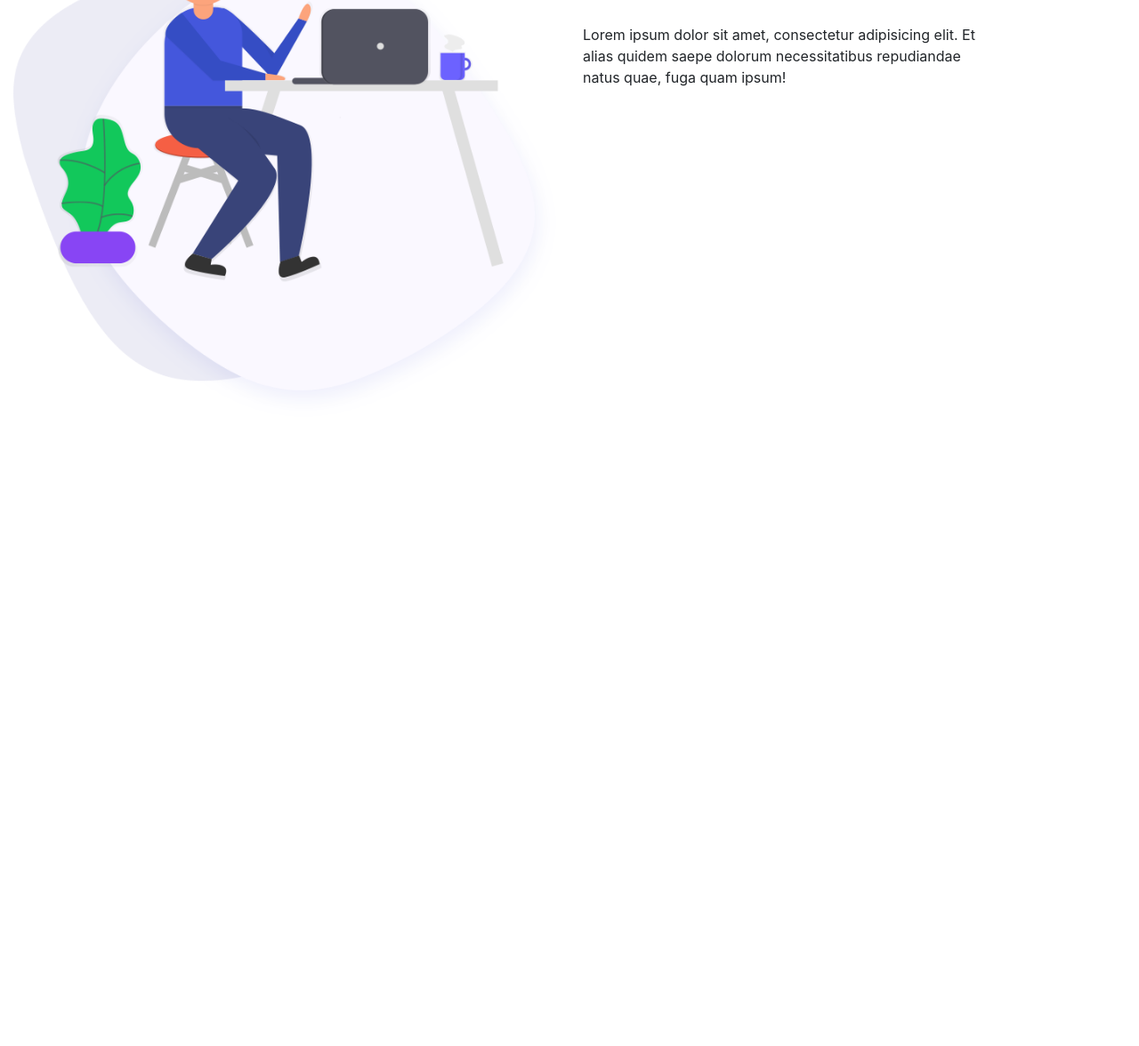
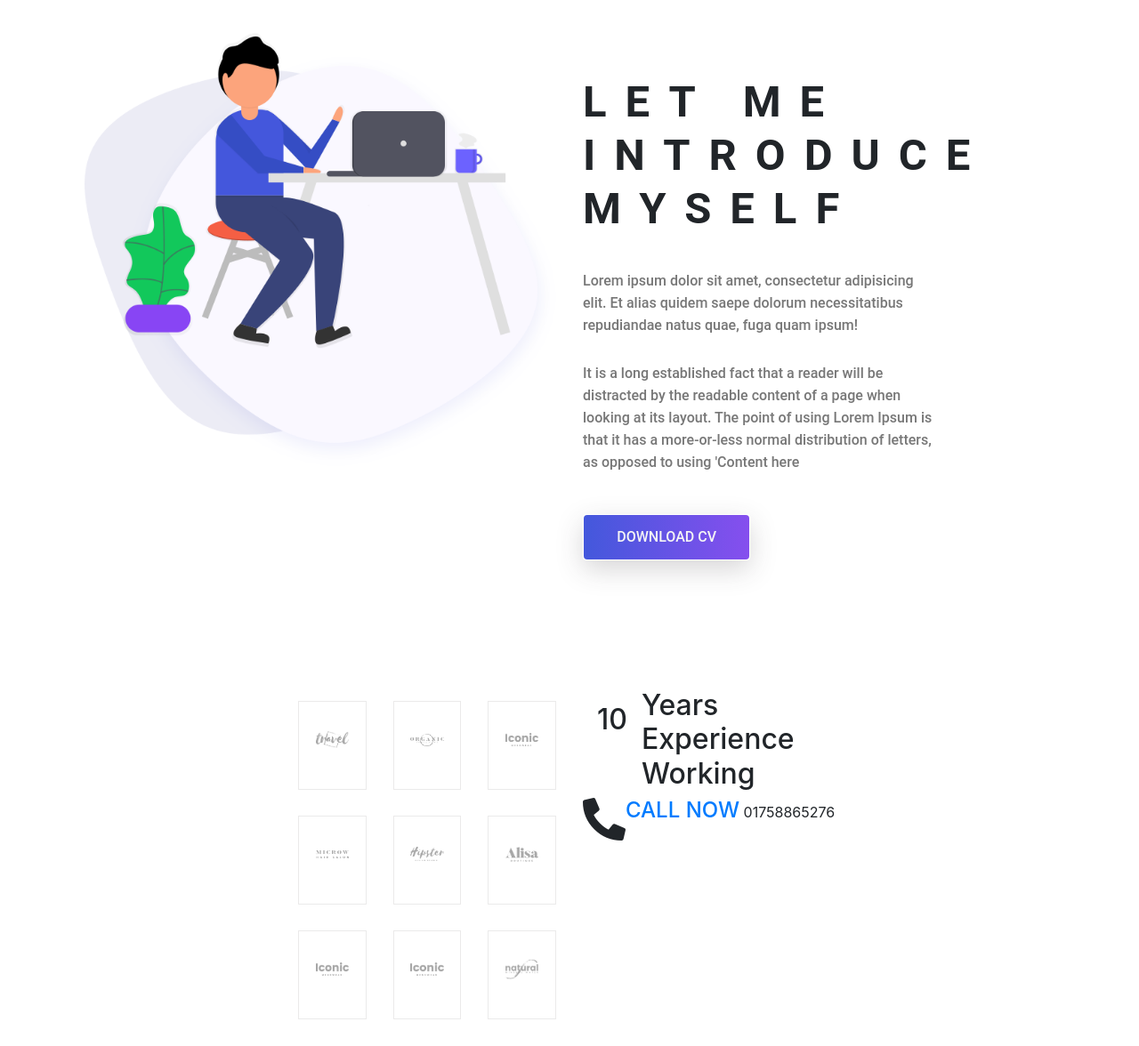
Before and after one commit to me6edi/Parsonal-Portfolio-1-HTML-CSS-Bootstrap-JavaScript, a plain HTML site: page index.html in a window 1280 px wide. Shown: the part 928-2104 px from the top of the page at 89% size. Before the commit the page ends 1397 px from the top, so only its background shows below. Drawn offline with Linux system fonts and the light colour scheme.

Commit message:
brand-area

```diff
--- a/css/partials/_globle.css
+++ b/css/partials/_globle.css
@@ -52,3 +52,7 @@ transition: background .6s ease;
 	box-shadow: var(--box-shadow);
 
 }
+p.para{
+	color: var(--text-color);
+	font: normal 500 16px/ 25px var(--roboto)
+}
--- a/css/style.css
+++ b/css/style.css
@@ -70,3 +70,44 @@
 padding:7rem 0;
 width: 90rem;
 }
+/*End Banner Area*/
+
+/*Start About Area*/
+
+.about-area{
+	  padding: 8rem 5rem;
+}
+.about-area .about-title h2> span{
+	display: block;
+	font: normal bold 49px/60px var(--roboto);
+	letter-spacing: 21px;
+}
+.about-area .about-title .paragraph > p{
+	padding: .4rem 0;
+}
+/*End About Area*/
+
+/*Start Brand Area*/
+.site-main .brand-area{
+	padding: 1rem 20rem;
+	margin-bottom: 4rem;
+}
+
+.brand-area .first-row .col-lg-4{
+	display: flex;
+	justify-content: center;
+}
+.brand-area .first-row .col-lg-4 > .single-brand{
+ border: 1px solid var(--border-color);
+ text-align: center;
+ padding: 1.8rem 0rem;
+ margin: .9rem 0;
+ width: 180px;
+ height: 100px;
+ cursor: pointer;
+ transform: transform.4s ease;
+}
+.brand-area .first-row .col-lg-4 > .single-brand > img{
+	width: 50%;
+}
+/*End Brand Area*/
--- a/index.html
+++ b/index.html
@@ -113,16 +113,99 @@
 								<p class="para">
 									Lorem ipsum dolor sit amet, consectetur adipisicing elit. Et alias quidem saepe dolorum necessitatibus repudiandae natus quae, fuga quam ipsum!
 								</p>
-								<div class="para">
-
-								</div>
+								<p class="para">
+									It is a long established fact that a reader will be distracted by the readable content of a page when looking at its layout. The point of using Lorem Ipsum is that it has a more-or-less normal distribution of letters, as opposed to using 'Content here
+								</p>
 							</div>
+							<button type="button" class="btn button primary-button text-uppercase">
+								Download cv
+							</button>
 						</div>
 					</div>
 				</div>
 			</section>
 
 	<!-- ==================== End About Area ====================== -->
+
+
+	<!-- ==================== Start Brand Area ====================== -->
+
+	<div class="brand-area">
+		<div class="container-fluid">
+			<div class="row">
+				<div class="col-xl-6 col-lg-12 col-md-12">
+					<div class="first-row row">
+						<div class="col-lg-4 col-md-6 col-sm-6">
+							 <div class="single-brand">
+							 	<img src="./img/brands/logo1.png" alt="Brand-1">
+							 </div>
+						</div>
+						<div class="col-lg-4 col-md-6 col-sm-6">
+							 <div class="single-brand">
+							 	<img src="./img/brands/logo2.png" alt="Brand-2">
+							 </div>
+						</div>
+						<div class="col-lg-4 col-md-6 col-sm-6">
+							 <div class="single-brand">
+							 	<img src="./img/brands/logo3.png" alt="Brand-3">
+							 </div>
+						</div>
+						<div class="col-lg-4 col-md-6 col-sm-6">
+							 <div class="single-brand">
+							 	<img src="./img/brands/logo4.png" alt="Brand-4">
+							 </div>
+						</div>
+						<div class="col-lg-4 col-md-6 col-sm-6">
+							 <div class="single-brand">
+							 	<img src="./img/brands/logo5.png" alt="Brand-5">
+							 </div>
+						</div>
+						<div class="col-lg-4 col-md-6 col-sm-6">
+							 <div class="single-brand">
+							 	<img src="./img/brands/logo6.png" alt="Brand-6">
+							 </div>
+						</div>
+						<div class="col-lg-4 col-md-6 col-sm-6">
+							 <div class="single-brand">
+							 	<img src="./img/brands/logo7.png" alt="Brand-7">
+							 </div>
+						</div>
+						<div class="col-lg-4 col-md-6 col-sm-6">
+							 <div class="single-brand">
+							 	<img src="./img/brands/logo8.png" alt="Brand-8">
+							 </div>
+						</div>
+						<div class="col-lg-4 col-md-6 col-sm-6">
+							 <div class="single-brand">
+							 	<img src="./img/brands/logo9.png" alt="Brand-9">
+							 </div>
+						</div>
+					</div>
+				</div>
+				<div class="col-xl-6 col-lg-12 col-md-12">
+					<div class="experience-area">
+						<div class="d-flex flex-row years-area">
+							<h2 class="p-3 years">10</h2>
+							<h2>
+								<span>Years</span>
+								<span>Experience</span>
+								<span>Working</span>
+							</h2>
+						</div>
+						<div class="d-flex flex-row flex-wrap call-area">
+							<span><i class="fas fa-phone-alt fa-3x"></i></span>
+							<div class="call-now">
+								<a href="#" class="text-uppercase h4 font-roboto">Call Now</a>
+								<span class="font-roboto py-2">01758865276</span>
+							</div>
+						</div>
+					</div>
+				</div>
+			</div>
+		</div>
+	</div>
+
+	<!-- ==================== End Brand Area ====================== -->
 
 
 
```
